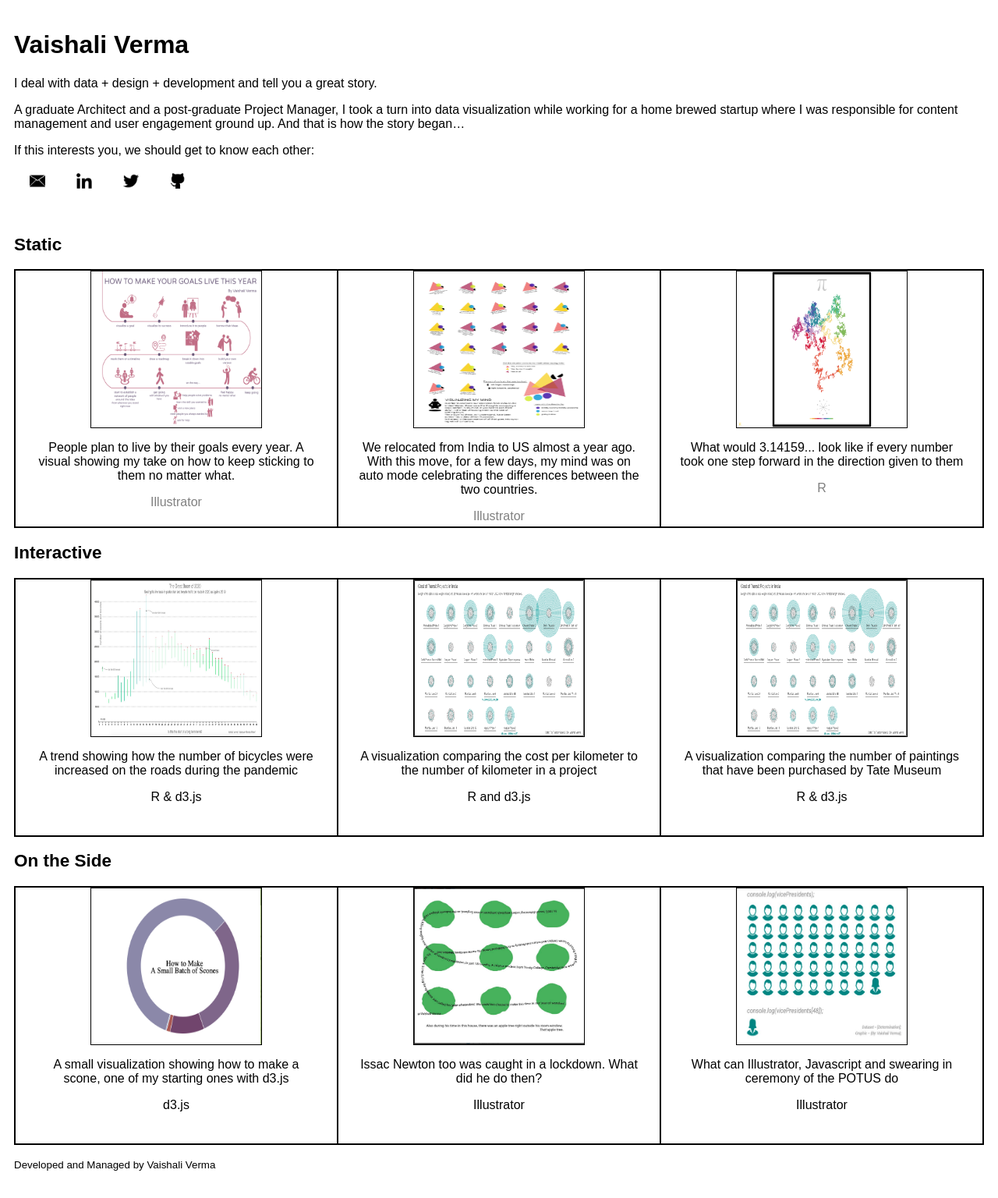
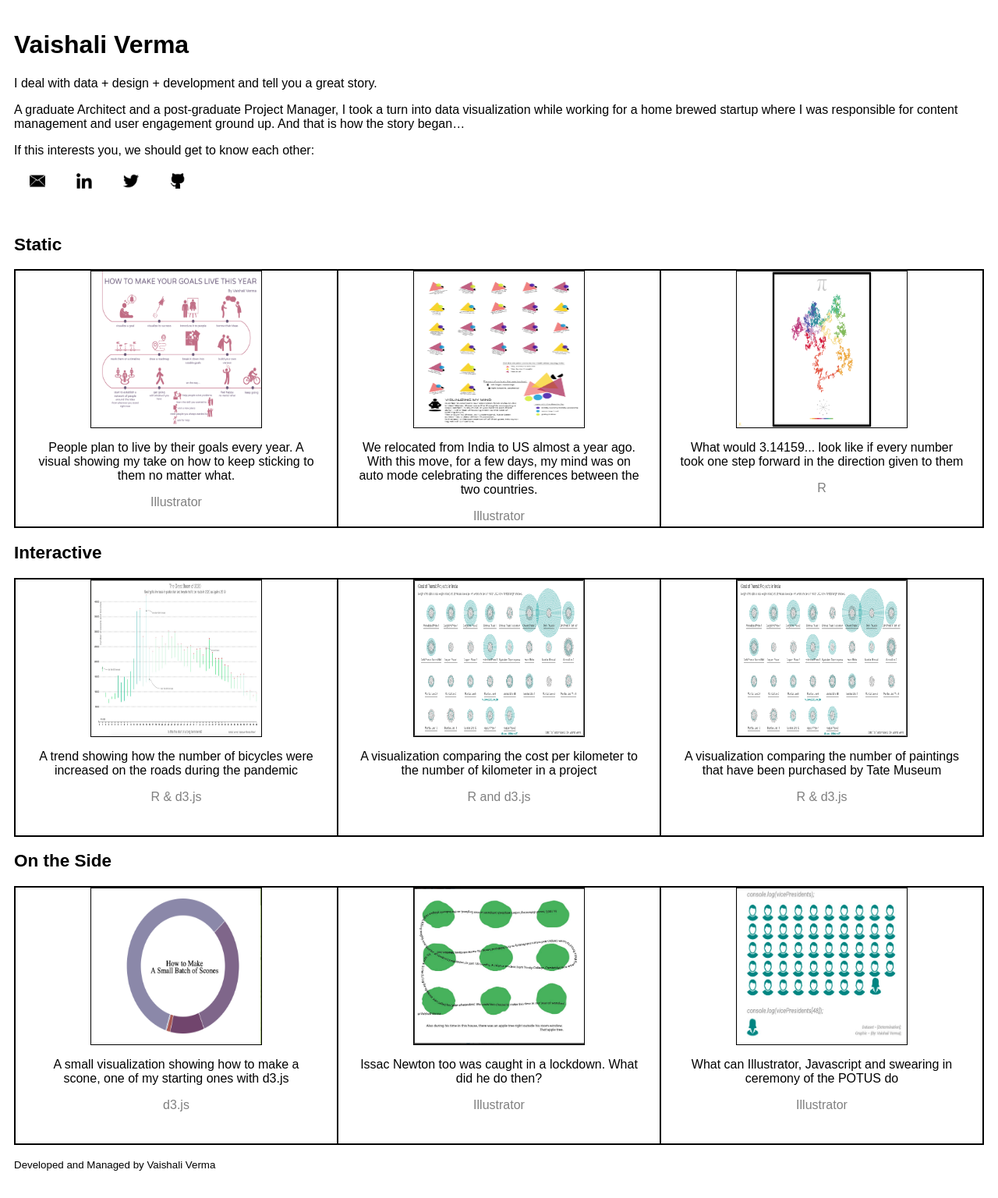
Before and after one commit to vaishalivr/vaishalivr.github.io, a Jekyll site: the page built from index.md, in a window 1280 px wide. Shown: the whole page at 78% size. Built offline with Jekyll 4.4.1, drawn with Linux system fonts in a browser that asks for light colours; our own code applies the rules of GitHub Pages for plain Markdown files; a script that is not in the unit is left out.

Commit message:
Update default.html

```diff
--- a/_layouts/default.html
+++ b/_layouts/default.html
@@ -78,7 +78,7 @@
 		</a>
 		<div>
 			<p>A trend showing how the number of bicycles were increased on the roads during the pandemic</p>
-			<p>R & d3.js</p>
+			<p style = 'color:grey'>R & d3.js</p>
 		</div>
 	</article>
 
@@ -88,7 +88,7 @@
 		</a>
 		<div>
 			<p>A visualization comparing the cost per kilometer to the number of kilometer in a project</p>
-			<p>R and d3.js</p>
+			<p style = 'color:grey'>R and d3.js</p>
 		</div>
 	</article>
 
@@ -98,7 +98,7 @@
 		</a>
 		<div>
 			<p>A visualization comparing the number of paintings that have been purchased by Tate Museum</p>
-			<p> R & d3.js</p>
+			<p style = 'color:grey'> R & d3.js</p>
 		</div>
 	</article>
 
@@ -116,7 +116,7 @@
 			</a>
 			<div>
 				<p>A small visualization showing how to make a scone, one of my starting ones with d3.js</p>
-				<p>d3.js</p>
+				<p style = 'color:grey'>d3.js</p>
 			</div>
 		</article>
 
@@ -126,7 +126,7 @@
 			</a>
 			<div>
 				<p>Issac Newton too was caught in a lockdown. What did he do then?</p>
-				<p>Illustrator</p>
+				<p style = 'color:grey'>Illustrator</p>
 			<div>
 		</article>
 
@@ -136,7 +136,7 @@
 			</a>
 			<div>
 				<p>What can Illustrator, Javascript and swearing in ceremony of the POTUS do</p>
-				<p>Illustrator</p>
+				<p style = 'color:grey'>Illustrator</p>
 			</div>
 		</article>
 	      </div>
```
